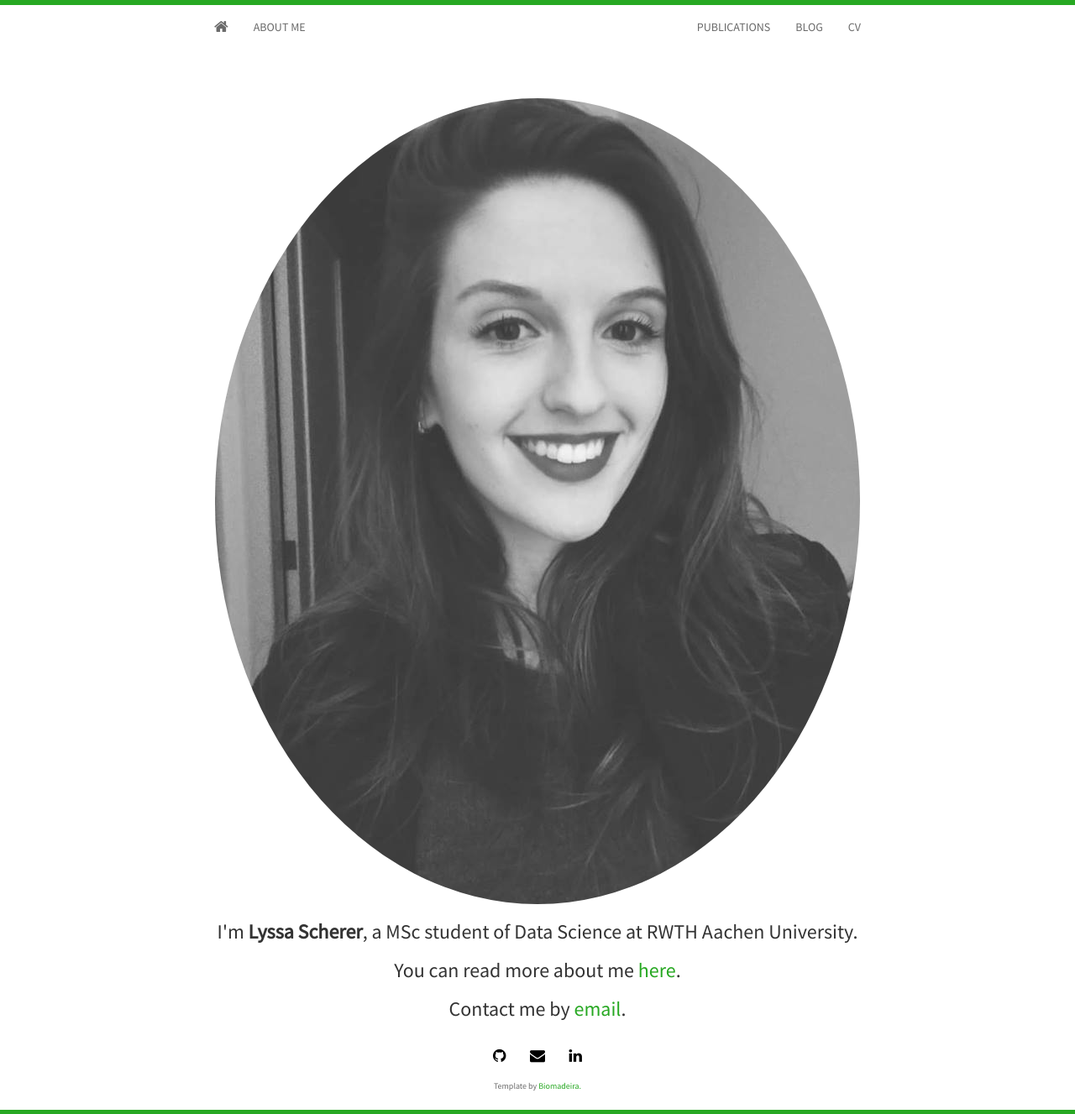
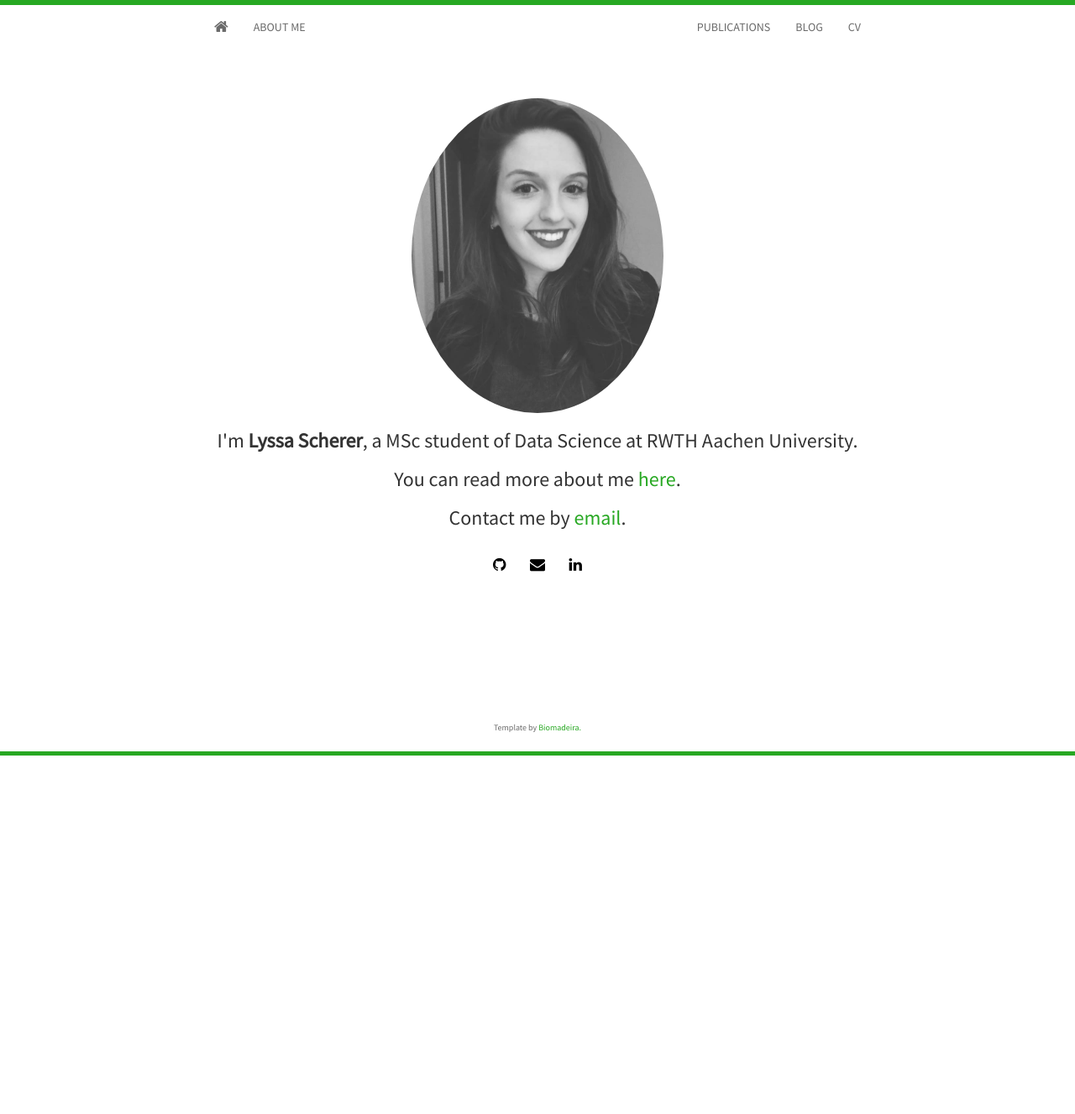
Before and after one commit to lyssascherer/lyssascherer.github.io, a Jekyll site: the page built from index.html, in a window 1280 px wide. Shown: the whole page at 84% size. Built offline with Jekyll 4.4.1, drawn with Linux system fonts in a browser that asks for light colours; nearby versions of some CDN libraries; the list of posts is cut into pages by our own code; after the commit the page ends 900 px from its top, so only the background shows below that.

Commit message:
icon and image

```diff
--- a/blog.html
+++ b/blog.html
@@ -7,7 +7,7 @@ title: Blog
 <h3>Archive</h3>
   <div class="panel panel-default">
     <div class="panel-body">
-    	<p>NO posts available!</p>
+    	<p>No posts available!</p>
 		<!--{% for post in site.posts %}
 			<div class="row">
 				 <div class="col-sm-4 col-md-4 col-lg-4">
--- a/index.html
+++ b/index.html
@@ -5,7 +5,7 @@ layout: home
 <section id="about">
 	<div class="container">
 	  <div class="avatar">
-		<img class="img-circle" src="{{ site.baseurl }}static/img/{{ site.avatar }}" alt="Responsive image">
+		<img class="img-circle" width="300" src="{{ site.baseurl }}static/img/{{ site.avatar }}" alt="Responsive image">
 	  </div>
 	  <h3>I'm <strong>{{ site.author }}</strong>, a MSc student of Data Science at RWTH Aachen University.</h3>
 	  <h3>You can read more about me <a href="{{ site.baseurl }}about.html"> here</a>.</h3>
```
Also changed, not shown: static/img/favicon.ico.
